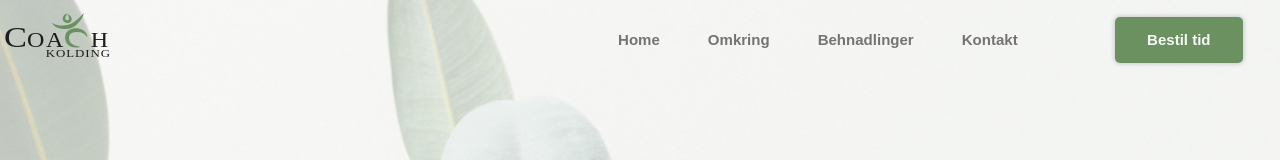
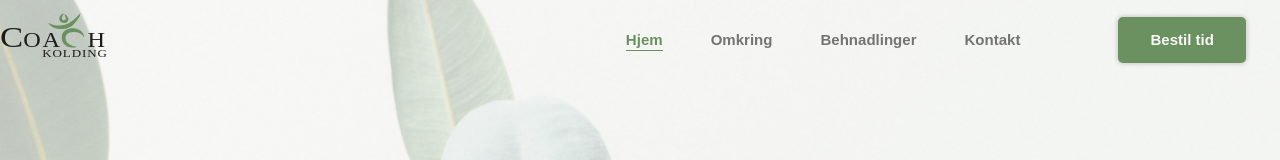
Before and after one commit to DDDASHXD/ccreact, a React (Create React App) app: page / in a window 1280 px wide. Shown: the top 160 px of the page. Built offline with nearby package versions, Linux system fonts and the light colour scheme.

Commit message:
Funktionel navigations bjælke

```diff
--- a/src/components/Behandlinger.jsx
+++ b/src/components/Behandlinger.jsx
@@ -4,7 +4,7 @@ import { Row, Col, Container } from "react-bootstrap";
 
 const Behandlinger = () => {
   return (
-    <section className="behandlinger pt-md-5">
+    <section className="behandlinger pt-md-5 section" id="nav-behandlinger">
       <Container className=" py-3">
         <h2 className="title pb-5">Behandlinger</h2>
         <Row
--- a/src/components/Hero.jsx
+++ b/src/components/Hero.jsx
@@ -4,7 +4,8 @@ import data from "../assets/text.json";
 
 const Hero = () => {
   return (
-    <main className="hero container-fluid">
+    <section id="nav-hjem">
+      <main className="hero container-fluid section">
         <div className="hero__container col-11 col-md-8 col-lg-5">
           <h1>{data.home.title}</h1>
           <span>{data.home.subtitle}</span>
@@ -12,6 +13,7 @@ const Hero = () => {
           {/* <a href="">se behandlinger</a> */}
         </div>
       </main>
+    </section>
   );
 };
 
--- a/src/components/Kontakt.jsx
+++ b/src/components/Kontakt.jsx
@@ -16,7 +16,7 @@ const Kontakt = () => {
   console.log(errors);
 
   return (
-    <Container fluid className="kontakt p-md-5">
+    <section fluid className="kontakt p-md-5 section" id="nav-kontakt">
       <Row className="justify-contet-center pt-md-5">
         <h2 className="title text-xs-center text-md-center">Kontakt</h2>
         <Col xs={12} md={6} className="kontakt__container ">
@@ -131,7 +131,7 @@ const Kontakt = () => {
           ></Iframe>
         </Col>
       </Row>
-    </Container>
+    </section>
   );
 };
 export default Kontakt;
--- a/src/components/Nav.jsx
+++ b/src/components/Nav.jsx
@@ -1,13 +1,51 @@
 import { Navbar, Row, Col } from "react-bootstrap";
 import logo from "../assets/logo.svg";
+import React, { useEffect, useState } from "react";
 
 import "../style/nav.scss";
 // import { Navbar, Container } from "react-bootstrap";
 // import { BrowserRouter as Link } from "react-router-dom";
 
 const MyNav = () => {
+  const [scrolled, setScrolled] = useState(false);
+
+  useEffect(() => {
+    const sections = document.querySelectorAll("section");
+    const navLi = document.querySelectorAll(".navlink");
+
+    window.onscroll = () => {
+      var current = "";
+      var currentScrollPos = window.pageYOffset;
+
+      sections.forEach((section) => {
+        const sectionTop = section.offsetTop;
+        if (window.pageYOffset >= sectionTop - 300) {
+          current = section.getAttribute("id");
+        }
+      });
+
+      navLi.forEach((li) => {
+        li.classList.remove("current");
+        if (li.classList.contains(current)) {
+          li.classList.add("current");
+        }
+      });
+
+      if (currentScrollPos > 50) {
+        setScrolled(true);
+      } else if (currentScrollPos < 50) {
+        setScrolled(false);
+      }
+      let prevScrollpos = currentScrollPos;
+    };
+  });
+
   return (
-    <Navbar fluid="true" className="nav fixed-top p-1 " expand="lg">
+    <Navbar
+      fluid="true"
+      className={`nav fixed-top p1 ${scrolled ? "scrolled" : ""}`}
+      expand="lg"
+    >
       <figure className="col-3 col-md-2 col-lg-1 ">
         <img src={logo} alt="Coach Kolding logo" className="w-100 " />
       </figure>
@@ -17,19 +55,19 @@ const MyNav = () => {
       <Navbar.Collapse xs={10} id="basic-navbar-nav">
         <nav className="col-10 pe-md-5">
           <ul className="justify-content-end">
-            <li>
-              <a href="/">Home</a>
+            <li className="navlink nav-hjem">
+              <a href="/">Hjem</a>
             </li>
 
-            <li>
+            <li className="navlink nav-omkring">
               <a href="/">omkring</a>
             </li>
 
-            <li>
+            <li className="navlink nav-behandlinger">
               <a href="/">behnadlinger</a>
             </li>
 
-            <li>
+            <li className="navlink nav-kontakt">
               <a href="/">kontakt</a>
             </li>
           </ul>
--- a/src/components/Omkring.jsx
+++ b/src/components/Omkring.jsx
@@ -4,7 +4,7 @@ import data from "../assets/text.json";
 
 const Omkring = () => {
   return (
-    <section className="omkring container-fluid">
+    <section className="omkring container-fluid" id="nav-omkring">
       <Row className="p-md-2 d-flex ">
         <Col xs={5} md={5} lg={3} className="p-4 omkring__info">
           <figure>
--- a/src/style/nav.scss
+++ b/src/style/nav.scss
@@ -6,15 +6,87 @@
 
   height: var(--header-height);
 
+  transition: background 0.25s ease;
+
+  &.scrolled {
+    background: white;
+  }
+
   ul {
     display: flex;
     gap: 3rem;
     margin: 1rem;
+
+    &:hover {
+      li.current a {
+        color: var(--font-color-muted);
+      }
+
+      li.current::after {
+        opacity: 0;
+        // width: 0;
+        // left: 0;
+      }
+
+      li.current:hover {
+        a {
+          color: var(--primary);
+        }
+
+        &::after {
+          background: var(--primary);
+          opacity: 1;
+          width: 100%;
+          right: 0;
+        }
+      }
+    }
+
+    li {
+      position: relative;
+
+      &.current {
+        a {
+          color: var(--primary);
+        }
+
+        &::after {
+          opacity: 1;
+          width: 100%;
+          left: 0;
+        }
+      }
+
+      &:hover {
+        a {
+          color: var(--primary);
+        }
+
+        &::after {
+          opacity: 1;
+          width: 100%;
+          left: 0;
+        }
+      }
+
+      &::after {
+        content: "";
+        position: absolute;
+        bottom: 0;
+        right: 0;
+        width: 0;
+        height: 1px;
+        background: var(--primary);
+        opacity: 0;
+        transition: all 0.25s ease;
+      }
+    }
   }
 
   a {
     color: var(--font-color-muted);
     font-weight: var(--font-semibold);
+    transition: color 0.25s ease;
   }
 
   &__btn {
```
Also changed, not shown: package.old.json (line endings or trailing spaces). Lines whose indentation alone changed are shown as unchanged.
